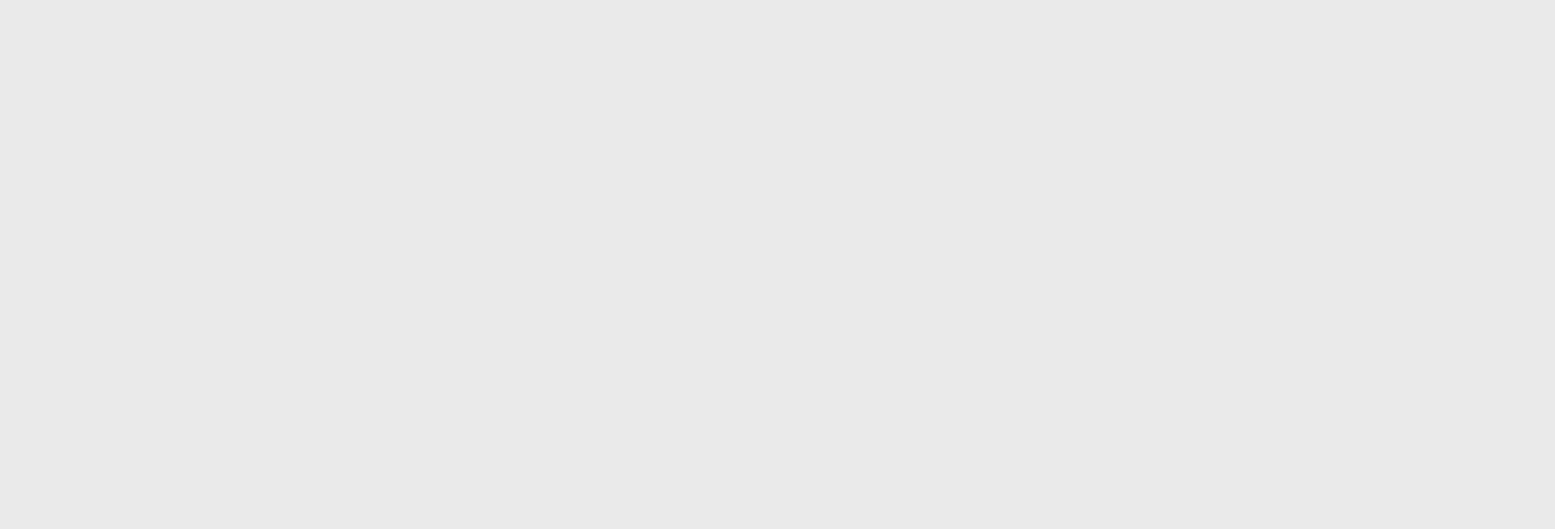
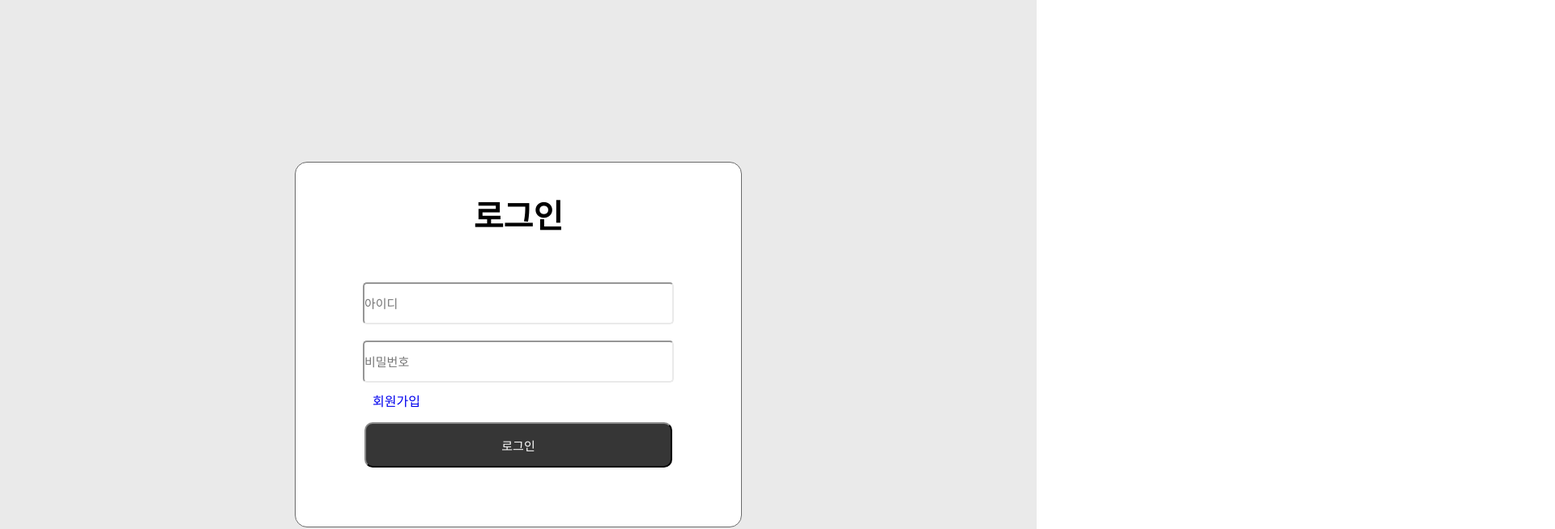
Before and after one commit to castle9612/project_x_stock_project, a React (Create React App) app: page / in a window 1280 px wide. Shown: the top 654 px of the page at 81% size, 1920 px wide, since content can reach past the window. Built offline with nearby package versions, Linux system fonts and the light colour scheme.

Commit message:
Login 추가

```diff
--- a/package.json
+++ b/package.json
@@ -11,7 +11,7 @@
     "react": "^18.2.0",
     "react-dom": "^18.2.0",
     "react-router-dom": "^6.17.0",
-    "react-scripts": "5.0.1",
+    "react-scripts": "^5.0.1",
     "web-vitals": "^2.1.4"
   },
   "scripts": {
--- a/src/App.css
+++ b/src/App.css
@@ -12,8 +12,11 @@ a{
 }
 
 #App{
-  width: 1920px;
-  height: 1080px;
+  width: 100vw;
+  height: 100vh;
+  max-width:1920px;
+  max-height:1080px;
+  min-width:700px;
+  min-height:700px;
   background-color: #EAEAEA;
-  margin:0 auto;
 }
--- a/src/App.js
+++ b/src/App.js
@@ -1,6 +1,8 @@
 import { BrowserRouter, Routes, Route } from 'react-router-dom';
 import './App.css';
-import App1 from './components/start.js';
+import Start from './components/start.js';
+import Main from './components/main.js';
+import Membership from './components/membership.js';
 import { Component } from 'react';
 
 class App extends Component{
@@ -16,7 +18,9 @@ class App extends Component{
       <div id='App'>
         <BrowserRouter>
             <Routes>
-              <Route path='/' element={<App1/>}/>
+              <Route path='/' element={<Start/>}/>
+              <Route path='/main' element={<Main/>}/>
+              <Route path='/membership' element={<Membership/>}/>
             </Routes>
         </BrowserRouter>
       </div>
--- /dev/null
+++ b/src/components/main.js
@@ -0,0 +1,12 @@
+import '../css/main.css';
+
+function Main() {
+
+  return (
+    <div id="App">
+
+    </div>
+  );
+}
+
+export default Main;
--- /dev/null
+++ b/src/components/membership.js
@@ -0,0 +1,12 @@
+import '../css/membership.css';
+
+function Membership() {
+
+  return (
+    <div id="App">
+
+    </div>
+  );
+}
+
+export default Membership;
--- a/src/components/start.js
+++ b/src/components/start.js
@@ -1,12 +1,24 @@
 import '../css/start.css';
 
-function App1() {
+function Start() {
 
   return (
     <div id="App">
-
+        <div id="header"/>
+        <div id="body">
+            <div id="Login">
+                <h2>로그인</h2>
+                <input type="text" name="userID" placeholder="아이디"/><hr/>
+                <input type="text" name="userPW" placeholder="비밀번호"/><hr/>
+                <a href="/membership">회원가입</a><hr/>
+                <button type="submit" id="Login_btn">
+                    <span>로그인</span>
+                </button>
+            </div>
+        </div>
+        <div id="footer"/>
     </div>
   );
 }
 
-export default App1;
+export default Start;
--- a/src/css/start.css
+++ b/src/css/start.css
@@ -1,46 +1,58 @@
-#header_start{
-    width: 1920px;
-    height: 500px;
+hr{
+    border:0 ;
+}
+#header{
+    width:100%;
+    height:200px;
+}
+#body{
+    width:100%;
+    height:500px;
+}
+#body>#Login{
+    width:550px;
+    height:450px;
+    background-color:#FFFFFF;
     margin:0 auto;
+    border-radius:15px;
+    border: 1px solid #6A6A6A;
 }
+#Login>h2{
+    text-align:center;
+    font-size:40px;
+    margin-top:35px;
+    margin-bottom:55px;
+}
+#Login>input{
+    display:block;
+    width: 380px;
+    height: 48px;
+    background-color: #FFFFFF;
+    margin:10px auto;
+    border-color: #EAEAEA;
+    border-radius: 5px;
+    font-size: 15px;
+    color:#6A6A6A;
+    box-shadow: none;
+}
+#Login>a{
+    margin-top:15px;
+    margin-left:95px;
+}
+#Login>button{
+    display:block;
+    width: 380px;
+    height: 56px;
+    background-color: #363636;
+    margin:15px auto;
+    border-color: #363636;
+    border-radius: 10px;
 
-#header_start>img{
-    width: 319px;
-    height: 319px;
-    margin-left:801px;
-    margin-top: 130px;
-    object-fit: cover;
+    font-size: 15px;
+    color:#FFFFFF;
+    box-shadow: none;
 }
-
-#buttons_start{
-    width: 1920px;
-    height: 500px;
+#footer{
+    width:100%;
+    height: calc(100vh - 700px);
 }
-
-#buttons_start>input{
-    display:block;
-    width: 644px;
-    height: 77px;
-    background-color: #E78753;
-    margin:18px auto;
-    border-radius: 15px;
-
-    font-size: 28px;
-    color:aliceblue;
-    box-shadow: none;
-    border:none;
-    outline: none;
-}
-
-#footer_start{
-    width: 1920px;
-    height: 80px;
-}
-
-#footer_start>a{
-    display:block;
-    font-size: 16px;
-    color:#838383;
-    text-align: center;
-    margin:auto;
-}
```
Also changed, not shown: src/css/main.css (added), src/css/membership.css (added), 1 other file (tests, documents, lock files or other folders).
